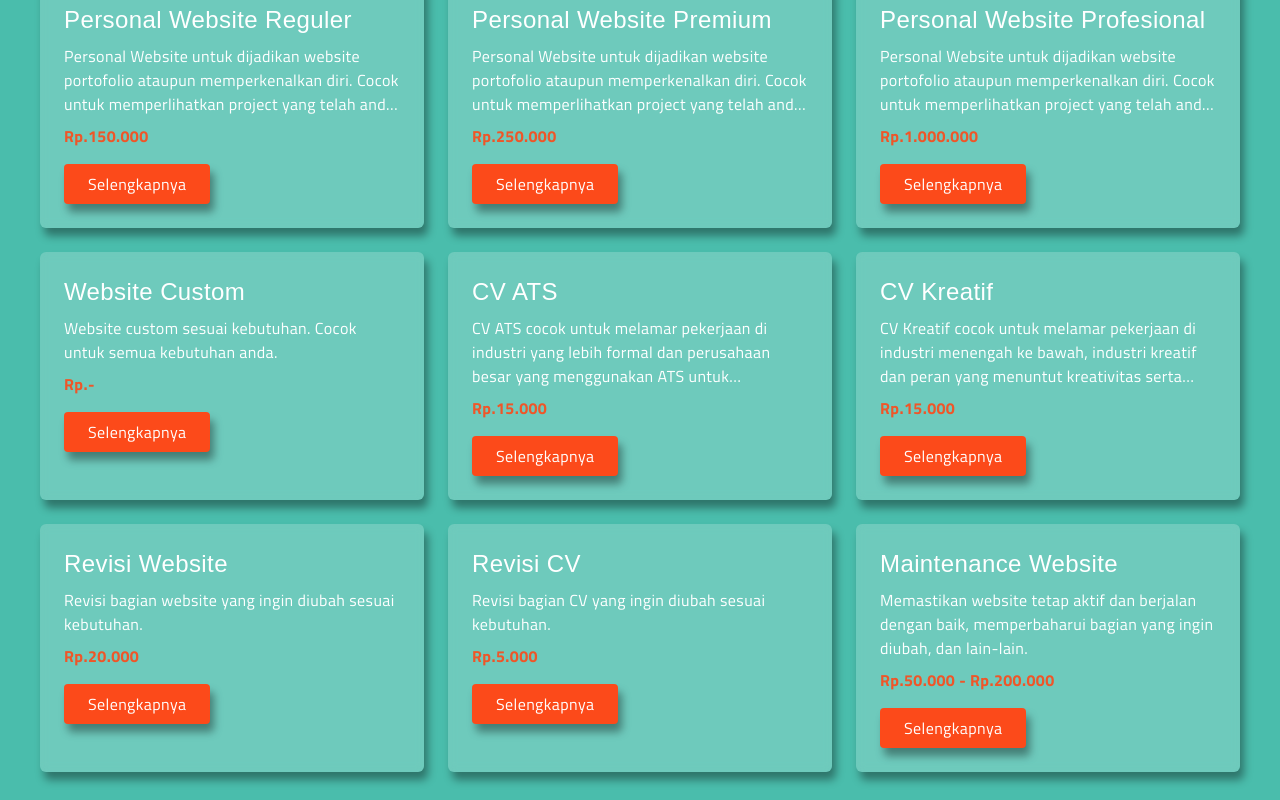
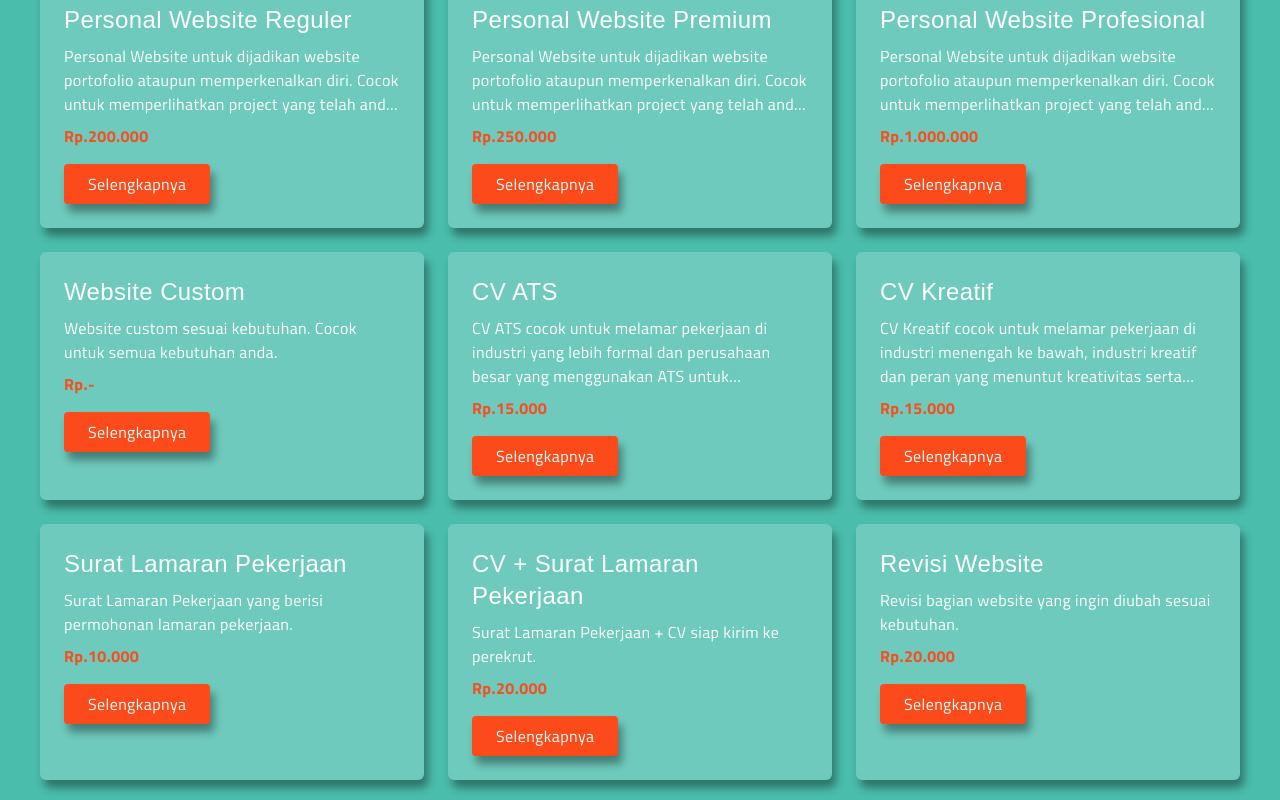
Before and after one commit to dimaspamungkasmursidi/ITIsFun, a React (Vite) app: page /paket in a window 1280 px wide. Shown: the part 920-1720 px from the top of the page. Built offline with nearby package versions, Linux system fonts and the light colour scheme; a web font is replaced by a local one.

Commit message:
Adding a new Domain

```diff
--- a/src/Components/organisms/Paket/PaketPage.jsx
+++ b/src/Components/organisms/Paket/PaketPage.jsx
@@ -11,8 +11,8 @@ const items = [
     desc1:
       "Landing Page Website untuk apapun, bisa untuk personal website, memperkenalkan produk, ataupun profil website bisnis anda. Cocok untuk semua kebutuhan anda.",
     desc2:
-      "Maximal 5 section\n Desain Custom\n Responsif di semua perangkat\n SEO friendly\n Tanpa Hosting & Domain\n Gratis revisi 2X",
-    price: "Rp.50.000",
+      "Maximal 5 section\n Desain Template\n Responsif di semua perangkat\n SEO friendly\n Free Hosting\n Free Domain .my.id (1 Tahun)\n Gratis revisi 2X",
+    price: "Rp.150.000",
     animation: {
       initial: { opacity: 0, scale: 0.8 },
       animate: { opacity: 1, scale: 1 },
@@ -24,8 +24,8 @@ const items = [
     desc1:
       "Landing Page Website untuk apapun, bisa untuk personal website, memperkenalkan produk, ataupun profil website bisnis anda. Cocok untuk semua kebutuhan anda.",
     desc2:
-      "Maximal 10 section\n Desain Custom\n Responsif di semua perangkat\n SEO friendly\n Tanpa Hosting & Domain\n Gratis revisi 2X",
-    price: "Rp.120.000",
+    "Maximal 7 section\n Desain Custom\n Responsif di semua perangkat\n SEO friendly\n Free Hosting\n Free Domain .my.id (1 Tahun)\n Gratis revisi 2X",
+    price: "Rp.200.000",
     animation: {
       initial: { opacity: 0, scale: 0.8 },
       animate: { opacity: 1, scale: 1 },
@@ -37,7 +37,7 @@ const items = [
     desc1:
       "Landing Page Website untuk apapun, bisa untuk personal website, memperkenalkan produk, ataupun profil website bisnis anda. Cocok untuk semua kebutuhan anda.",
     desc2:
-      "Maximal 10 section\n Desain Custom\n Responsif di semua perangkat\n SEO friendly\n Web Security aman\n Hosting & Domain gratis\n Email profesional gratis\n SSL gratis\n Gratis revisi 2X",
+      "Maximal 10 section\n Desain Custom\n Responsif di semua perangkat\n SEO friendly\n Web Security\nFree Hosting\n Free Domain .com (1 Tahun)\n Free SSL\n Email profesional gratis\n Gratis revisi 2X",
     keterangan: "Website Profesional, masa aktif 1 tahun (Bisa diperpanjang).",
     price: "Rp.800.000",
     animation: {
@@ -52,8 +52,8 @@ const items = [
     desc1:
       "Website profil perusahaan untuk mengenalkan produk, layanan, ataupun bisnis Anda. Cocok untuk UMKM, Bisnis, Sekolah, dan lain-lain.",
     desc2:
-      "Maximal 3 Halaman\n Desain Custom\n Responsif di semua perangkat\n SEO friendly\n Tanpa Hosting & Domain\n Gratis revisi 2X",
-    price: "Rp.150.000",
+      "Maximal 3 Halaman\n Desain Template\n Responsif di semua perangkat\n SEO friendly\n Free Hosting \n Free Domain .my.id (1 Tahun)\n Gratis revisi 2X",
+    price: "Rp.200.000",
     animation: {
       initial: { opacity: 0, scale: 0.8 },
       animate: { opacity: 1, scale: 1 },
@@ -65,7 +65,7 @@ const items = [
     desc1:
       "Website profil perusahaan untuk mengenalkan produk, layanan, ataupun bisnis Anda. Cocok untuk UMKM, Bisnis, Sekolah, dan lain-lain.",
     desc2:
-      "Maximal 5 Halaman\n Desain Custom\n Responsif di semua perangkat\n SEO friendly\n Tanpa Hosting & Domain\n Gratis revisi 2X",
+    "Maximal 5 Halaman\n Desain Custom\n Responsif di semua perangkat\n SEO friendly\n Free Hosting \n Free Domain .my.id (1 Tahun)\n Gratis revisi 2X",
     price: "Rp.250.000",
     animation: {
       initial: { opacity: 0, scale: 0.8 },
@@ -78,7 +78,7 @@ const items = [
     desc1:
       "Website profil perusahaan untuk mengenalkan produk, layanan, ataupun bisnis Anda. Cocok untuk UMKM, Bisnis, Sekolah, dan lain-lain.",
     desc2:
-      "Maximal 5 Halaman\n Desain Custom\n Responsif di semua perangkat\n SEO friendly\n Web Security aman\n Hosting & Domain gratis\n Email profesional gratis\n SSL gratis\n Gratis revisi 2X",
+    "Maximal 5 Halaman\n Desain Custom\n Responsif di semua perangkat\n SEO friendly\n Web Security\nFree Hosting\n Free Domain .com (1 Tahun)\n Free SSL\n Email profesional gratis\n Gratis revisi 2X",
     price: "Rp.1.000.000",
     keterangan:
       "Website Profesional, masa aktif Website 1 tahun (Bisa diperpanjang).",
@@ -94,8 +94,8 @@ const items = [
     desc1:
       "Personal Website untuk dijadikan website portofolio ataupun memperkenalkan diri. Cocok untuk memperlihatkan project yang telah anda buat atau untuk dijadikan portofolio, dan lain-lain.",
     desc2:
-      "Maximal 3 Halaman\n Desain Custom\n Responsif di semua perangkat\n SEO friendly\n Tanpa Hosting & Domain\n Gratis revisi 2X",
-    price: "Rp.150.000",
+    "Maximal 3 Halaman\n Desain Template\n Responsif di semua perangkat\n SEO friendly\n Free Hosting \n Free Domain .my.id (1 Tahun)\n Gratis revisi 2X",
+    price: "Rp.200.000",
     animation: {
       initial: { opacity: 0, scale: 0.8 },
       animate: { opacity: 1, scale: 1 },
@@ -107,7 +107,7 @@ const items = [
     desc1:
       "Personal Website untuk dijadikan website portofolio ataupun memperkenalkan diri. Cocok untuk memperlihatkan project yang telah anda buat atau untuk dijadikan portofolio, dan lain-lain.",
     desc2:
-      "Maximal 5 Halaman\n Desain Custom\n Responsif di semua perangkat\n SEO friendly\n Tanpa Hosting & Domain\n Gratis revisi 2X",
+    "Maximal 5 Halaman\n Desain Custom\n Responsif di semua perangkat\n SEO friendly\n Free Hosting \n Free Domain .my.id (1 Tahun)\n Gratis revisi 2X",
     price: "Rp.250.000",
     animation: {
       initial: { opacity: 0, scale: 0.8 },
@@ -120,7 +120,7 @@ const items = [
     desc1:
       "Personal Website untuk dijadikan website portofolio ataupun memperkenalkan diri. Cocok untuk memperlihatkan project yang telah anda buat atau untuk dijadikan portofolio, dan lain-lain.",
     desc2:
-      "Maximal 5 Halaman\n Desain Custom\n Responsif di semua perangkat\n SEO friendly\n Web Security aman\n Hosting & Domain gratis\n Email profesional gratis\n SSL gratis\n Gratis revisi 2X",
+    "Maximal 5 Halaman\n Desain Custom\n Responsif di semua perangkat\n SEO friendly\n Web Security\nFree Hosting\n Free Domain .com (1 Tahun)\n Free SSL\n Email profesional gratis\n Gratis revisi 2X",
     price: "Rp.1.000.000",
     keterangan: "Website Profesional, masa aktif Website 1 tahun (Bisa diperpanjang).",
     animation: {
@@ -149,7 +149,7 @@ const items = [
     title: "CV ATS",
     desc1:
       "CV ATS cocok untuk melamar pekerjaan di industri yang lebih formal dan perusahaan besar yang menggunakan ATS untuk menyaring aplikasi. Gunakan ini untuk memastikan CV Anda melewati penyaringan awal dan sampai ke perekrut manusia.",
-    desc2: "1 file pdf CV ATS",
+    desc2: "Dapat file Word dan Pdf CV ATS",
     price: "Rp.15.000",
     animation: {
       initial: { opacity: 0, scale: 0.8 },
@@ -161,8 +161,32 @@ const items = [
     title: "CV Kreatif",
     desc1:
       "CV Kreatif cocok untuk melamar pekerjaan di industri menengah ke bawah, industri kreatif dan peran yang menuntut kreativitas serta inovasi. Gunakan ini saat Anda tahu perekrut akan menghargai desain visual ataupun ketika Anda mengirimkan CV langsung ke email atau orang yang akan membaca CV tersebut.",
-      desc2: "1 file pdf CV Kreatif",
+      desc2: "Dapat file Word dan Pdf CV Kreatif",
       price: "Rp.15.000",
+    animation: {
+      initial: { opacity: 0, scale: 0.8 },
+      animate: { opacity: 1, scale: 1 },
+    },
+    category: "Pembuatan CV",
+  },
+  {
+    title: "Surat Lamaran Pekerjaan",
+    desc1:
+      "Surat Lamaran Pekerjaan yang berisi permohonan lamaran pekerjaan.",
+      desc2: "Dapat file Word dan Pdf Surat Lamaran Pekerjaan",
+      price: "Rp.10.000",
+    animation: {
+      initial: { opacity: 0, scale: 0.8 },
+      animate: { opacity: 1, scale: 1 },
+    },
+    category: "Pembuatan CV",
+  },
+  {
+    title: "CV + Surat Lamaran Pekerjaan",
+    desc1:
+      "Surat Lamaran Pekerjaan + CV siap kirim ke perekrut.",
+      desc2: "Dapat file Word dan Pdf CV + Surat Lamaran Pekerjaan",
+      price: "Rp.20.000",
     animation: {
       initial: { opacity: 0, scale: 0.8 },
       animate: { opacity: 1, scale: 1 },
@@ -193,9 +217,20 @@ const items = [
     category: "Pemeliharaan Website/CV",
   },
   {
+    title: "Revisi Website",
+    desc1: "Revisi bagian kecil website yang ingin diubah sesuai kebutuhan.",
+    desc2: "Harga untuk 1 kali revisi.",
+    price: "Rp.10.000",
+    animation: {
+      initial: { opacity: 0, scale: 0.8 },
+      animate: { opacity: 1, scale: 1 },
+    },
+    category: "Pemeliharaan Website/CV",
+  },
+  {
     title: "Maintenance Website",
     desc1:
-      "Memastikan website tetap aktif dan berjalan dengan baik, memperbaharui bagian yang ingin diubah, dan lain-lain.",
+      "Memastikan website tetap aktif dan berjalan dengan baik, memperbaharui bagian kecil yang ingin diubah, dan lain-lain.",
     desc2: "Menyediakan maintenance mingguan dan bulanan.",
     price: "Rp.50.000 - Rp.200.000",
     animation: {
@@ -208,7 +243,7 @@ const items = [
 
 const generateWhatsAppLink = (itemName) => {
   const phoneNumber = "6288297894942"; // Ganti dengan nomor WhatsApp Anda
-  const message = `Halo min, saya ingin bertanya tentang produk *${itemName}*.`;
+  const message = `Halo min, saya ingin pesan produk *${itemName}*.`;
   return `https://wa.me/${phoneNumber}?text=${encodeURIComponent(message)}`;
 };
 
@@ -357,7 +392,7 @@ const PaketPage = () => {
               className="flex items-center justify-center w-40 px-6 py-2 rounded bg-secondary text-white hover:bg-primary hover:text-dark shadow-[4.0px_8.0px_8.0px_rgba(0,0,0,0.38)] transition duration-300 ease-in-out"
             >
               <FaWhatsapp className="mr-2 text-green-500 hover:text-white" />
-              Lebih Lanjut
+              Pesan
             </a>
           </motion.div>
         </section>
```
Also changed, not shown: index.html (+12 -12 lines).
